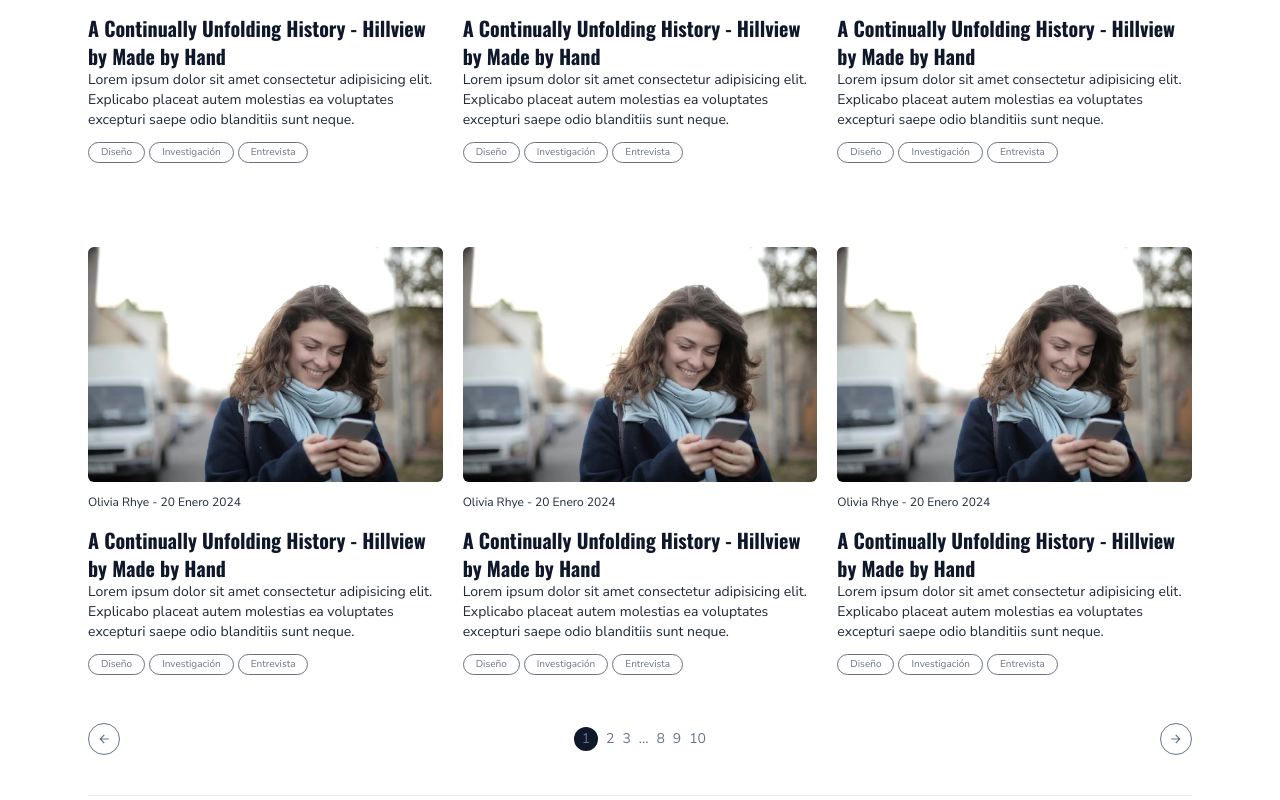
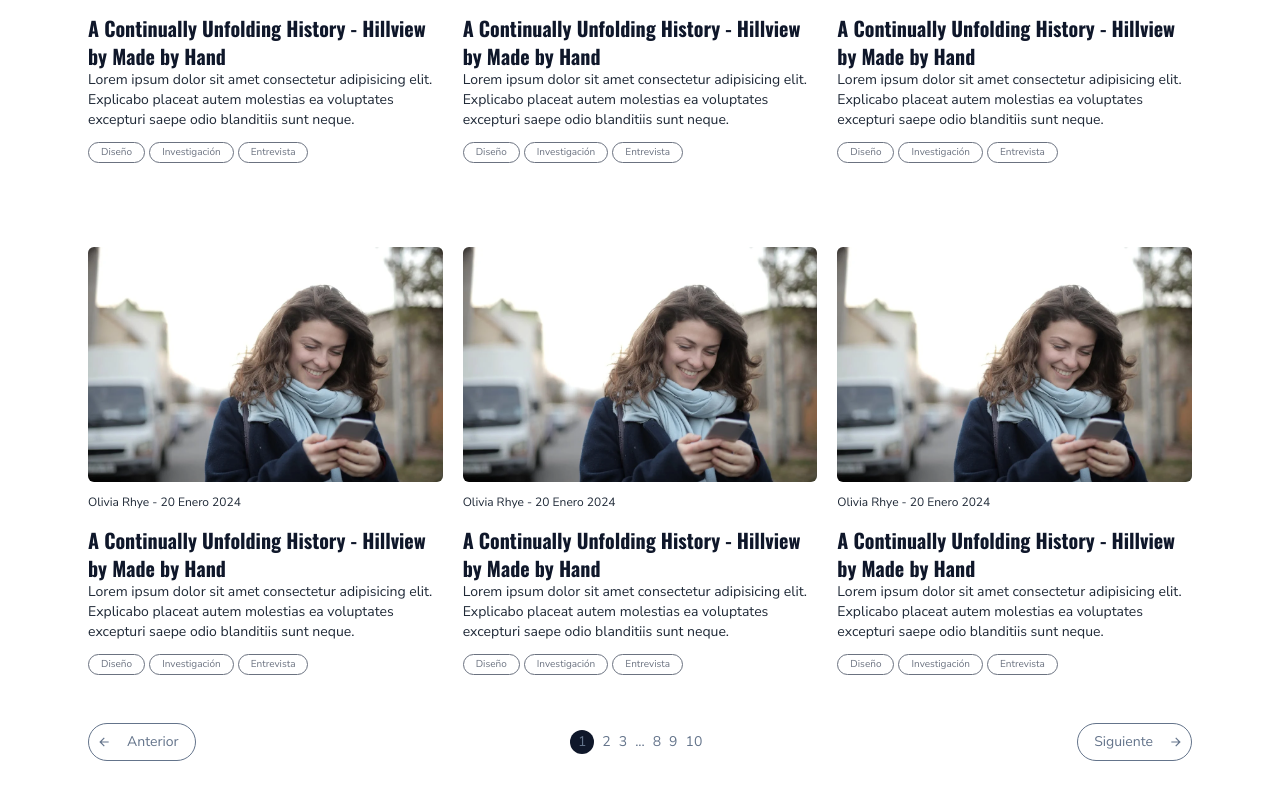
Before and after one commit to FernandoTelloL/bloggio, a React (Vite) app: page / in a window 1280 px wide. Shown: the part 1115-1915 px from the top of the page. Built offline with nearby package versions, Linux system fonts and the light colour scheme.

Commit message:
agregado estilos botones navegacion tamaño tablet

```diff
--- a/src/components/Pagination.jsx
+++ b/src/components/Pagination.jsx
@@ -5,9 +5,9 @@ export const Pagination = () => {
     <>
       <ul className="pagination flex justify-between items-center text-sm text-slate-500">
         <li className="page-item border border-slate-500 rounded-full p-2">
-          <a className="page-link " href="#">
+          <a className="page-link md:flex items-center gap-2" href="#">
             <RiArrowLeftLine />
-            <span className="hidden"> Anterior </span>
+            <span className="hidden md:block px-2"> Anterior </span>
           </a>
         </li>
         <div className="flex gap-2 items-center">
@@ -44,8 +44,8 @@ export const Pagination = () => {
           </li>
         </div>
         <li className="page-item border border-slate-500 rounded-full p-2">
-          <a className="page-link" href="#">
-            <span className="hidden"> Siguiente </span>
+          <a className="page-link md:flex items-center gap-2" href="#">
+            <span className="hidden md:block px-2"> Siguiente </span>
             <RiArrowRightLine />
           </a>
         </li>
```
